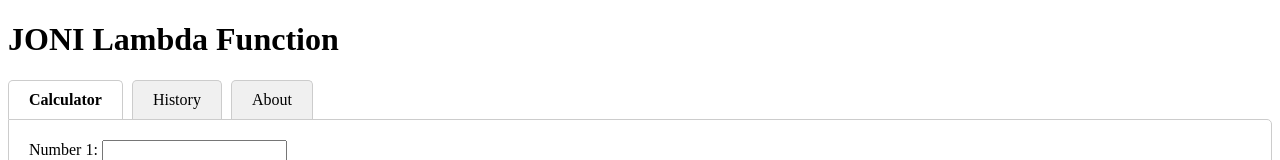
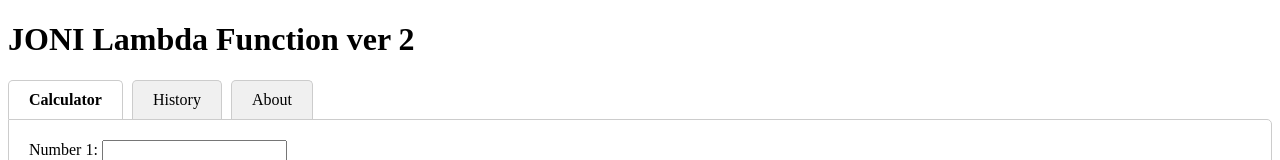
Before and after one commit to Jonathan-Poran/Bootcamp-MTA, a plain HTML site: page index.html in a window 1280 px wide. Shown: the top 160 px of the page. Drawn offline with Linux system fonts and the light colour scheme.

Commit message:
verstion add

```diff
--- a/index.html
+++ b/index.html
@@ -84,7 +84,7 @@
   </script>
 </head>
 <body onload="showTab('tab1')">
-  <h1>JONI Lambda Function</h1>
+  <h1>JONI Lambda Function ver 2</h1>
 
   <!-- Tabs -->
   <div>
```
